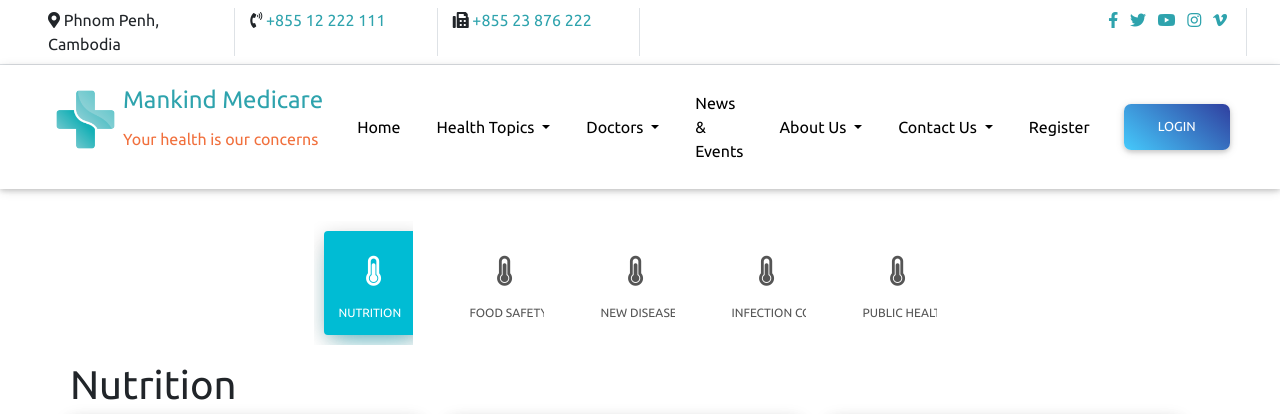
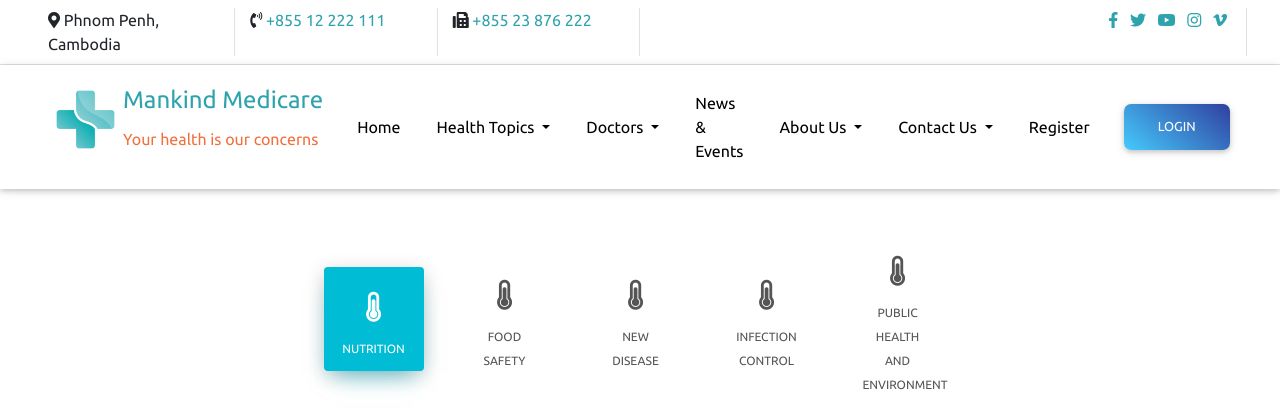
Before and after one commit to SeakmengChheang/mankind_php, a PHP site: page /mankind_php/blog.php?topic=1 in a window 1280 px wide. Shown: the top 414 px of the page. Run offline with PHP 8.4, Linux system fonts and the light colour scheme; data comes from the database, SQL or seed files in the repository; data that the repository does not hold is empty; some libraries are stand-ins or nearby versions.

Commit message:
refactor;

```diff
--- a/about_us.php
+++ b/about_us.php
@@ -11,7 +11,7 @@
 
     <div class="container-fluid p-3 row">
         <div class='col-12'>
-            <ul class="nav nav-pills nav-pills-info nav-pills-icons flex-row justify-content-center" role="tablist">
+            <ul class="nav nav-pills nav-pills-info nav-pills-icons flex-row justify-content-center" data-aos="zoom-in-down" role="tablist">
                 <li class="nav-item col-md-1 m-3">
                     <a class="nav-link" href="#message" id="message1" role="tab" data-toggle="tab" aria-selected="true">
                         <i class="fas fa-user-md" aria-hidden="true"></i> Hospital Director Message
--- a/blog.php
+++ b/blog.php
@@ -41,7 +41,7 @@ $foods = mysqli_fetch_all($res, MYSQLI_ASSOC);
 
 <div class="container-fluid p-3 row">
     <div class='col-12'>
-        <ul class="nav nav-pills nav-pills-info nav-pills-icons flex-row justify-content-center"  data-aos="zoom-in-down" role="tablist">
+        <ul class="nav nav-pills nav-pills-info nav-pills-icons flex-row justify-content-center" data-aos="zoom-in-down" role="tablist">
             <!--
                 color-classes: "nav-pills-primary", "nav-pills-info", "nav-pills-success", "nav-pills-warning","nav-pills-danger"
             -->
@@ -50,12 +50,13 @@ $foods = mysqli_fetch_all($res, MYSQLI_ASSOC);
                 $res = mysqli_query($conn, $sql);
                 $topics = mysqli_fetch_all($res, MYSQLI_ASSOC);
             ?>
+            <!-- style="white-space: nowrap; overflow: hidden;text-overflow: ellipsis;" -->
             <?php foreach ($topics as $t) : ?>
-                <li class="nav-item col-lg-1 m-3 text-center" style="white-space: nowrap; overflow: hidden;text-overflow: ellipsis;">
+                <li class="nav-item col-lg-1 m-3 text-center" >
                     <a class="nav-link" href="blog.php?topic=<?php echo $t['id'] ?>"
                        id="topic_<?php echo $t['id'] ?>">
                         <i class="fa fa-thermometer-three-quarters" aria-hidden="true"></i>
-                        <span class='mr-3'><?php echo $t['topic'] ?></span>
+                        <span><?php echo $t['topic'] ?></span>
                     </a>
                 </li>
             <?php endforeach; ?>
--- a/template/footer.html
+++ b/template/footer.html
@@ -51,7 +51,7 @@
                     <a href="/blog.php?topic=4">Infection Control</a>
                 </p>
                 <p>
-                    <a href="/blog.php?topic=5">Public Health and Environment</a>
+                    <a href="/blog.php?topic=5">Public Health</a>
                 </p>
             </div>
 
--- a/template/navbar.html
+++ b/template/navbar.html
@@ -94,7 +94,7 @@
                     <!-- <div class="dropdown-divider"></div> -->
                     <a class="dropdown-item" href="/blog.php?topic=3">New Disease</a>
                     <a class="dropdown-item" href="/blog.php?topic=4">Infection Control</a>
-                    <a class="dropdown-item" href="/blog.php?topic=5">Public Health and Environment</a>
+                    <a class="dropdown-item" href="/blog.php?topic=5">Public Health</a>
                 </div>
             </li>
 
```
